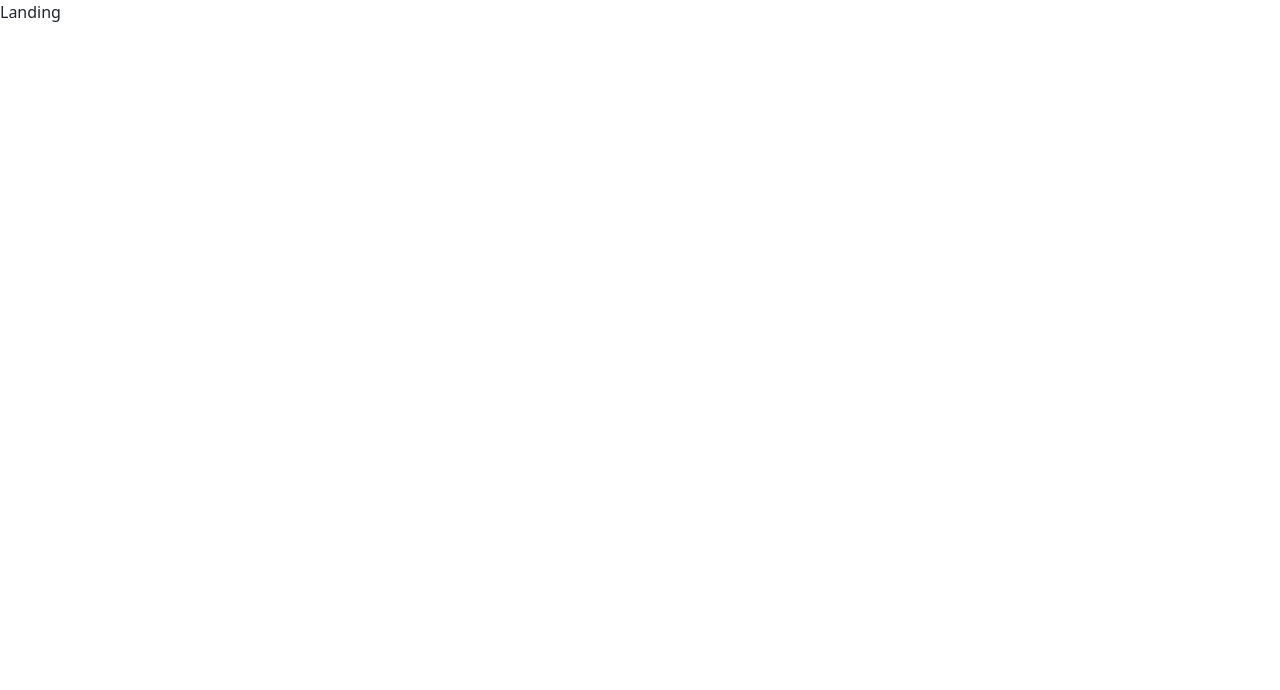
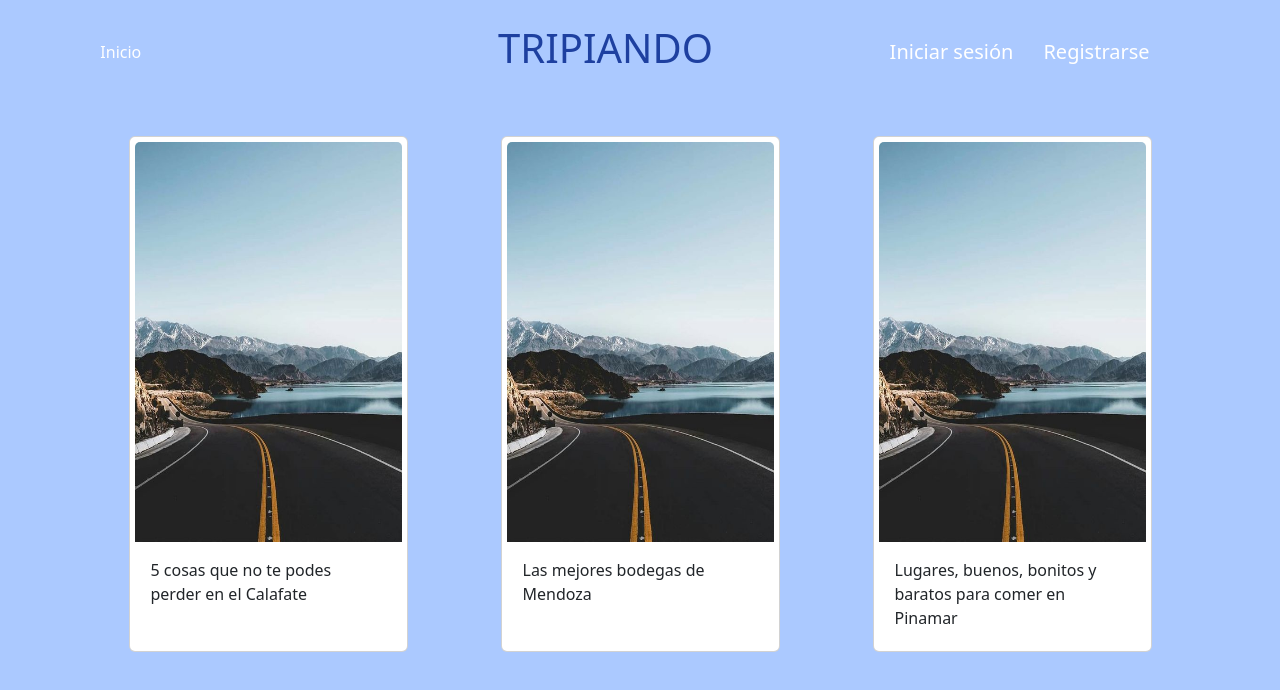
Before and after one commit to lutzz22/tripiando, a React (Create React App) app: page /landing in a window 1280 px wide. Shown: the top 690 px of the page. Built offline with nearby package versions, Linux system fonts and the light colour scheme.

Commit message:
atualizo landing

```diff
--- /dev/null
+++ b/src/componentes/LandingCards/LandingCards.js
@@ -0,0 +1,37 @@
+import { React } from 'react'
+// import { Link } from 'react-router-dom';
+import '../../componentes/LandingCards/LandingCards'
+import mendoza from "../../imagenes/mendoza.jpg"
+import '../LandingCards/style.css'
+
+const Cards = () => {
+    return (
+    <div className='container'>
+        <div className='rows d-flex justify-content-around'>
+
+            <div className="card style=width: 18rem col-3 cards">
+                <img src = {mendoza} className= " card-img-top" alt="..."/>
+                <div className="card-body">
+                    <p className="card-text">5 cosas que no te podes perder en el Calafate</p>
+                </div>
+            </div>
+
+            <div className="card style=width: 18rem col-3 cards">
+                <img src={mendoza} className= " card-img-top" alt="..."/>
+                <div className="card-body">
+                    <p className="card-text">Las mejores bodegas de Mendoza</p>
+                </div>
+            </div>
+
+            <div className="card style=width: 18rem col-3 cards">
+                <img src={mendoza} className=" card-img-top" alt="..."/>
+                <div className="card-body">
+                    <p className="card-text">Lugares, buenos, bonitos y baratos para comer en Pinamar</p>
+                </div>
+            </div>
+        </div>
+    </div>
+    )
+}
+
+export default Cards
--- /dev/null
+++ b/src/componentes/LandingCards/index.js
@@ -0,0 +1 @@
+export {default} from './LandingCards'
--- /dev/null
+++ b/src/componentes/LandingCards/style.css
@@ -0,0 +1,8 @@
+.cards{
+    padding: 5px;
+}
+
+
+img{
+    height: 50vh;
+}
--- /dev/null
+++ b/src/componentes/Navbar3/Navbar3.js
@@ -0,0 +1,28 @@
+import { React } from 'react'
+import { Link } from 'react-router-dom'
+import '../../componentes/Navbar3/Navbar3'
+import '../Navbar3/style.css'
+
+const Navbar = () => {
+    return (
+    <div className='container-fluid pt-3 pb-5'>
+        <nav className="navbar text-decoration-none styleNavbar ">
+            <div className='w-100 d-flex justify-content-around align-items-center'>
+
+                <Link to="#" className='titulos'>Inicio</Link>
+
+                <h1><Link to='/home' className='titulo'>Tripiando</Link></h1>
+
+                <nav className='d-flex list-unstyled titulos'>
+                    <li className="breadcrumb-item"><Link to="/login" className='titulos'>Iniciar sesión</Link></li>
+                    <li className=""><Link to="/login" className='titulos'>Registrarse</Link></li>
+                </nav>
+
+            </div>
+        </nav>
+    </div>
+
+    )
+}
+
+export default Navbar
--- /dev/null
+++ b/src/componentes/Navbar3/index.js
@@ -0,0 +1 @@
+export {default} from './Navbar3'
--- /dev/null
+++ b/src/componentes/Navbar3/style.css
@@ -0,0 +1,24 @@
+.styleNavbar{
+    background-color: #ABC9FF;
+    color: white;
+}
+
+.titulos{
+    color: white;
+    text-decoration: none;
+}
+
+.titulos:hover{
+    color:  rgb(30, 64, 160);
+}
+
+.titulo{
+    font-size: 40px;
+    padding-left: 180px;
+    text-decoration: none;
+    text-transform: uppercase;
+    color: rgb(30, 64, 160);
+}
+.titulo:hover{
+    color: white;
+}
--- a/src/paginas/Landing/Landing.js
+++ b/src/paginas/Landing/Landing.js
@@ -1,9 +1,14 @@
 import {React, useContext}  from 'react'
 import '../Landing/style.css'
+import Navbar3 from '../../componentes/Navbar3/Navbar3.js';
+import LandingCards from '../../componentes/LandingCards/LandingCards.js'
 
 const Landing = () => {
   return (
-    <div>Landing</div>
+    <div className='styleLanding'>
+      <Navbar3/>
+      <LandingCards/>
+    </div>
   )
 }
 
--- a/src/paginas/Landing/style.css
+++ b/src/paginas/Landing/style.css
@@ -0,0 +1,5 @@
+.styleLanding{
+    width: 100%;
+    height: 100vh;
+    background-color: #ABC9FF;
+}
```
Also changed, not shown: src/imagenes/mendoza.jpg (added).
